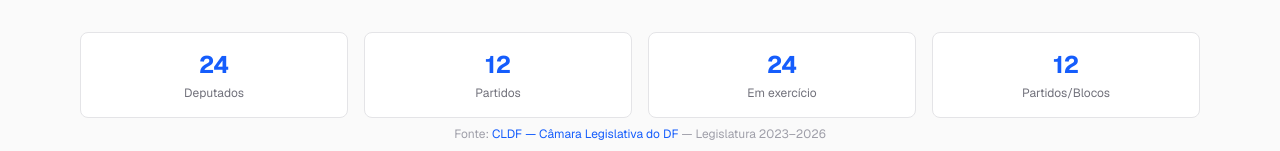
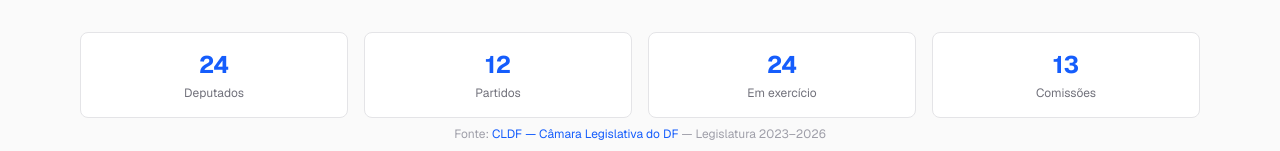
Before and after one commit to gustavomelofr/deputados-distritais-df-2026, a Next.js app: page /deputados-distritais in a window 1280 px wide. Shown: the part 640-791 px from the top of the page. Built offline with nearby package versions, Linux system fonts and the light colour scheme.

Commit message:
feat(loop): atualização aprovada 2026-07-27T01-56-39-267Z (#79)
Co-authored-by: Agente Contínuo <agente@deputadosdistritais.dev>

```diff
--- a/src/app/deputados-distritais/page.tsx
+++ b/src/app/deputados-distritais/page.tsx
@@ -394,7 +394,11 @@ export default async function DeputadosPage({ searchParams }: Props) {
       </form>
 
       {/* Summary stats */}
-      <div className="grid grid-cols-2 md:grid-cols-4 gap-4 mb-2">
+      <div
+        className="grid grid-cols-2 md:grid-cols-4 gap-4 mb-2"
+        role="group"
+        aria-label="Resumo estatístico da legislatura: total de deputados, partidos, em exercício e comissões"
+      >
         <div className="rounded-lg border border-zinc-200 bg-white p-4 text-center">
           <p className="text-2xl font-bold text-blue-600">{deputados.length}</p>
           <p className="text-xs text-zinc-500 mt-1">Deputados</p>
@@ -410,10 +414,8 @@ export default async function DeputadosPage({ searchParams }: Props) {
           <p className="text-xs text-zinc-500 mt-1">Em exercício</p>
         </div>
         <div className="rounded-lg border border-zinc-200 bg-white p-4 text-center">
-          <p className="text-2xl font-bold text-blue-600">
-            {new Set(deputados.map((d) => d.partido)).size}
-          </p>
-          <p className="text-xs text-zinc-500 mt-1">Partidos/Blocos</p>
+          <p className="text-2xl font-bold text-blue-600">{comissoes.length}</p>
+          <p className="text-xs text-zinc-500 mt-1">Comissões</p>
         </div>
       </div>
       <p className="text-xs text-zinc-400 mb-10 text-center">
```
